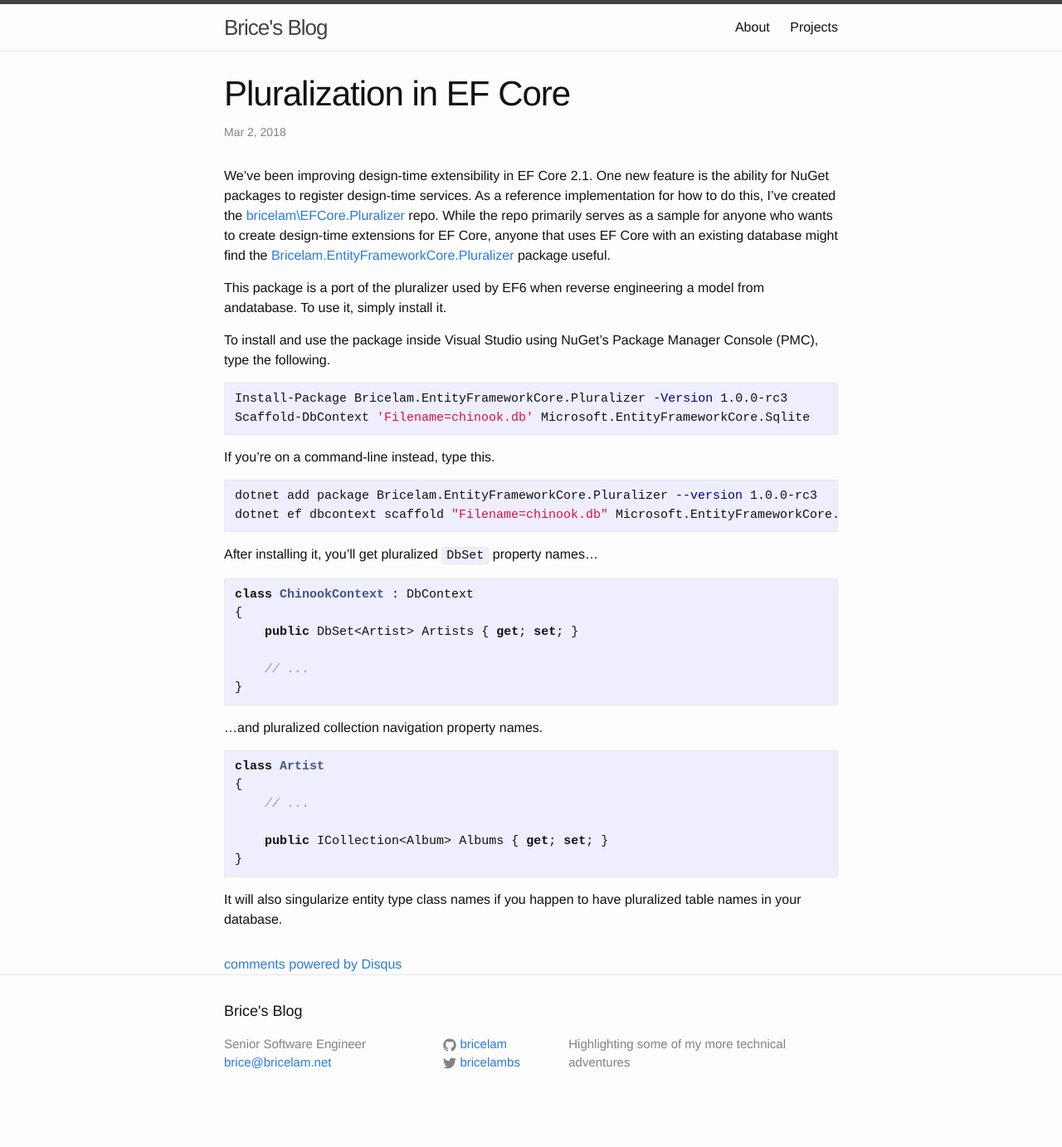
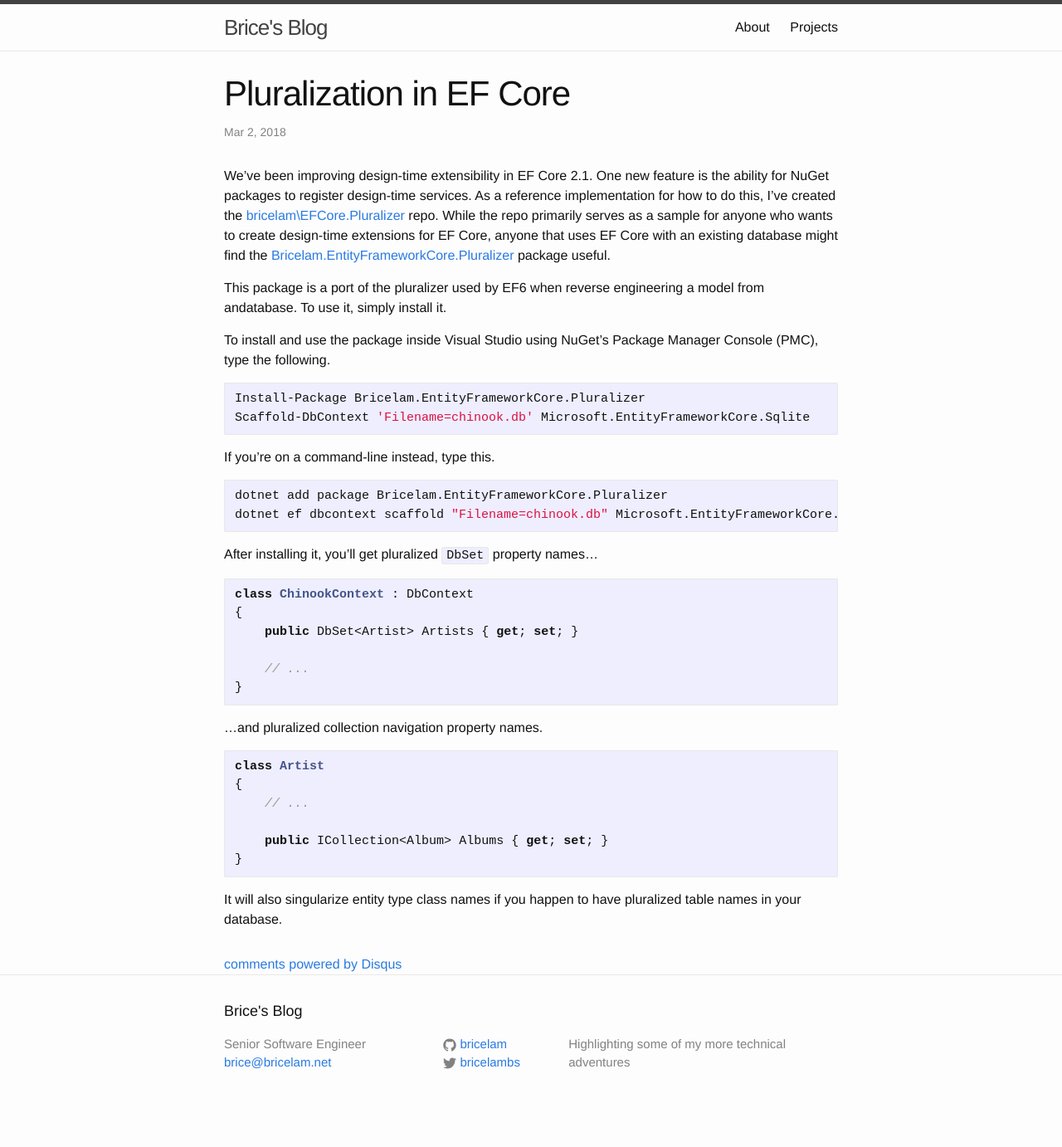
Before and after one commit to bricelam/bricelam.github.io, a Jekyll site: the page built from _posts/2018-03-02-efcore-pluralization.md, in a window 1280 px wide. Shown: the whole page at 83% size. Built offline with Jekyll 4.4.1, drawn with Linux system fonts in a browser that asks for light colours; comment, search, counter and statistics services are not loaded.

Commit message:
Update "Pluralization in EF Core"

````diff
--- a/_posts/2018-03-02-efcore-pluralization.md
+++ b/_posts/2018-03-02-efcore-pluralization.md
@@ -16,14 +16,14 @@ install it.
 To install and use the package inside Visual Studio using NuGet's Package Manager Console (PMC), type the following.
 
 ``` powershell
-Install-Package Bricelam.EntityFrameworkCore.Pluralizer -Version 1.0.0-rc3
+Install-Package Bricelam.EntityFrameworkCore.Pluralizer
 Scaffold-DbContext 'Filename=chinook.db' Microsoft.EntityFrameworkCore.Sqlite
 ```
 
 If you're on a command-line instead, type this.
 
 ``` shell
-dotnet add package Bricelam.EntityFrameworkCore.Pluralizer --version 1.0.0-rc3
+dotnet add package Bricelam.EntityFrameworkCore.Pluralizer
 dotnet ef dbcontext scaffold "Filename=chinook.db" Microsoft.EntityFrameworkCore.Sqlite
 ```
 
````
